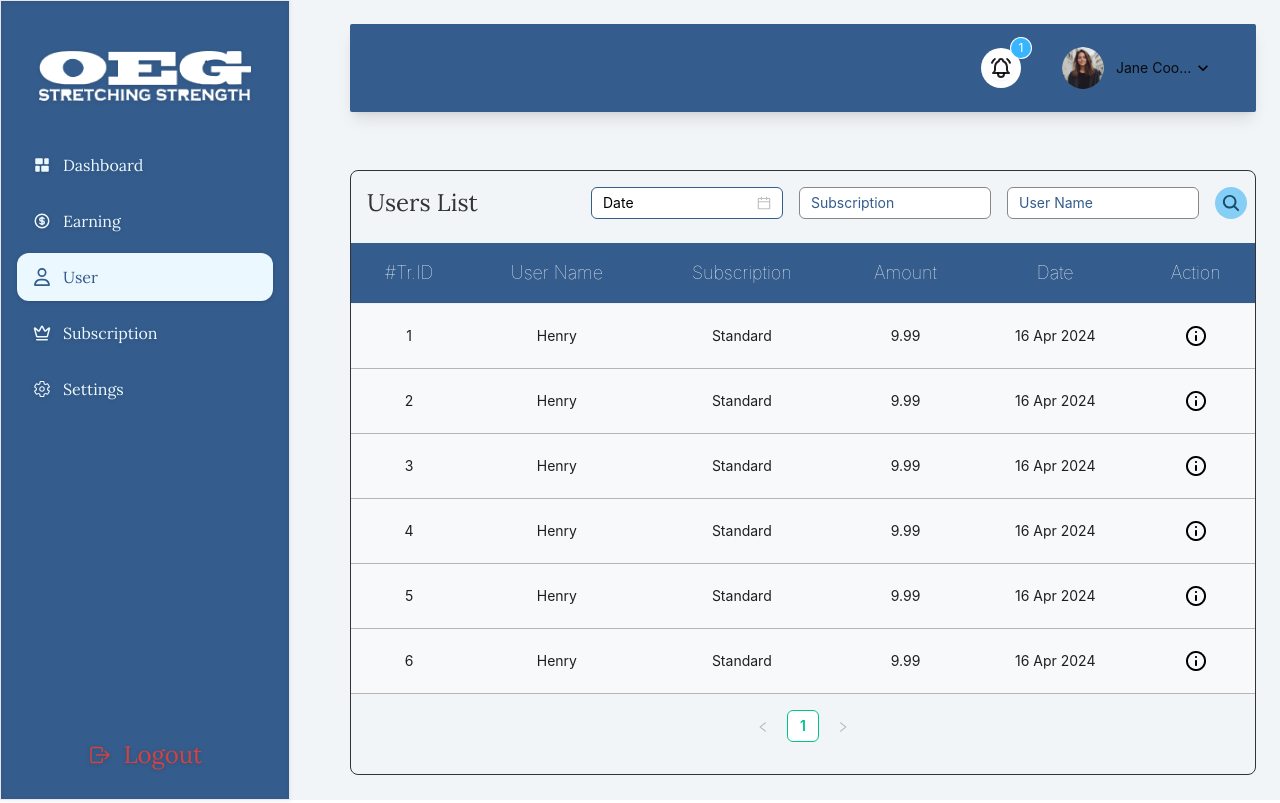
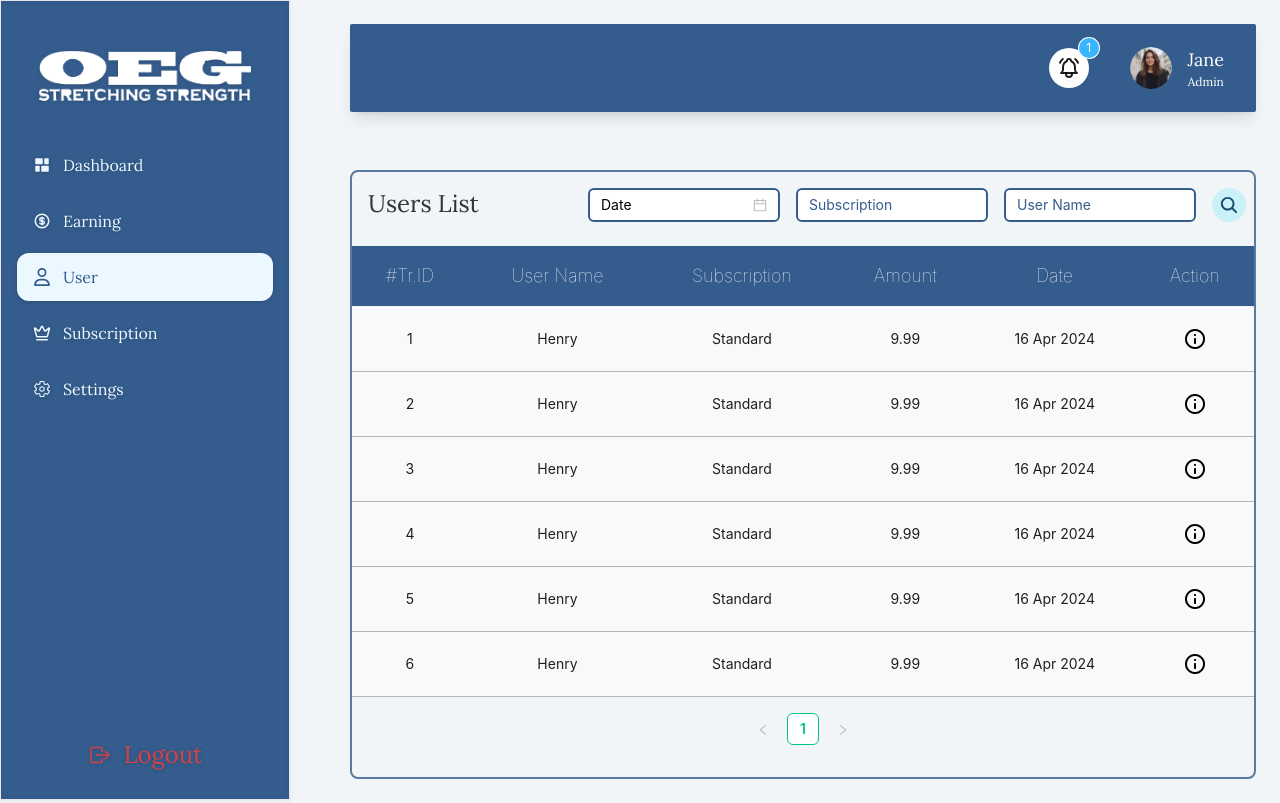
Before and after one commit to Raiyan109/ozzy-admin-dashboard, a React (Vite) app: page /users in a window 1280 px wide. Built offline with nearby package versions, Linux system fonts and the light colour scheme.

Commit message:
user page styles, header profile name admin

```diff
--- a/src/layouts/Main/Header.jsx
+++ b/src/layouts/Main/Header.jsx
@@ -60,11 +60,15 @@ const Header = () => {
             </div>
           </Badge>
         </div>
-        <div className="flex items-center">
+        <div className="flex items-center gap-4">
           <div>
             <img src={profileImage} alt="" className="rounded-full h-[42px] w-[42px]" />
           </div>
-          <Select
+          <div className="flex flex-col items-center">
+            <h1 className="text-white text-lg">Jane</h1>
+            <h1 className="text-white text-xs">Admin</h1>
+          </div>
+          {/* <Select
             defaultValue="Jane Cooper"
             style={{
               width: 120,
@@ -82,7 +86,7 @@ const Header = () => {
                 label: 'Lucy',
               }
             ]}
-          />
+          /> */}
         </div>
       </div>
     </div>
--- a/src/pages/Main/Users/Users.jsx
+++ b/src/pages/Main/Users/Users.jsx
@@ -73,17 +73,17 @@ const Users = () => {
   }
 
   return (
-    <div className="rounded-lg border py-4 border-black mt-8 recent-users-table">
+    <div className="rounded-lg border-2 py-4 border-[#345C8C]/80 mt-8 recent-users-table">
       <div className="flex justify-between px-2">
         <h3 className="text-2xl text-black mb-4 pl-2">Users List</h3>
         <div className="flex items-center gap-4 mb-6">
-          <DatePicker placeholder="Date" className="w-48 border-[#345C8C]" />
-          <Input placeholder="Subscription" className="w-48 placeholder:text-[#345C8C]" />
-          <Input placeholder="User Name" className="w-48 placeholder:text-[#345C8C]" />
+          <DatePicker placeholder="Date" className="w-48 border-2 border-[#345C8C]" />
+          <Input placeholder="Subscription" className="w-48 border-2 border-[#345C8C] placeholder:text-[#345C8C]" style={{ border: '2px solid #345C8C' }} />
+          <Input placeholder="User Name" className="w-48 placeholder:text-[#345C8C]" style={{ border: '2px solid #345C8C' }} />
           {/* <Button style={{ border: 'none', backgroundColor: '#EBF8FF', color: '#174C6B', borderRadius: '8px' }}>
                    <IoSearch />
                  </Button> */}
-          <button style={{ border: 'none', backgroundColor: '#85cff7', color: '#174C6B', borderRadius: '50%', padding: '6px' }}><IoSearch size={20} /></button>
+          <button style={{ border: 'none', backgroundColor: '#caf0f8', color: '#174C6B', borderRadius: '50%', padding: '7px' }}><IoSearch size={20} /></button>
         </div>
       </div>
       {/* Ant Design Table */}
```
Also changed, not shown: 1 other file (tests, documents, lock files or other folders).
